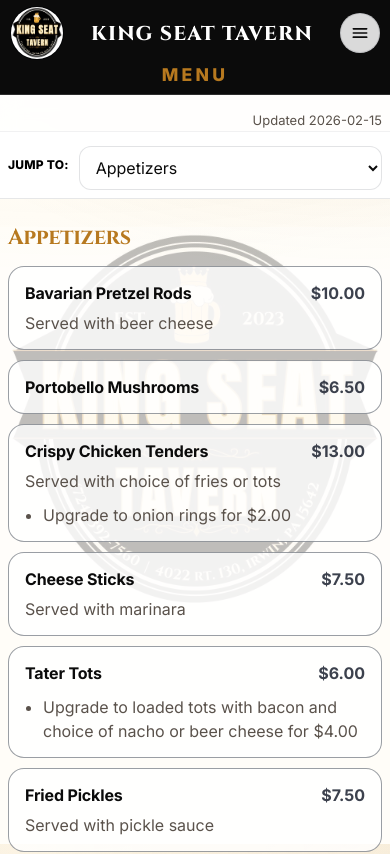
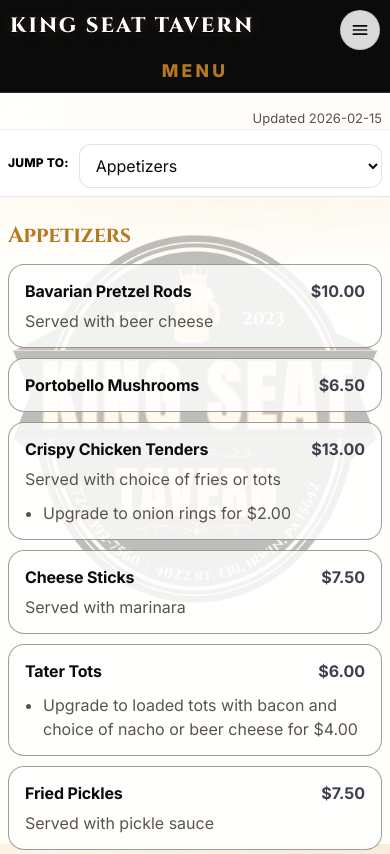
Before and after one commit to tronious/KingSeatTavern, a React (Vite) app in the folder front_end/: page /menu in a window 390 px wide. Shown: the top 854 px of the page. Built offline with nearby package versions, Linux system fonts and the light colour scheme.

Commit message:
styling updateds to to nav bar for mobile

```diff
--- a/front_end/src/index.css
+++ b/front_end/src/index.css
@@ -375,11 +375,12 @@
 
   .nav {
     height: auto;
+    background: #0b0b0b;
   }
 
   .nav__inner {
     display: grid;
-    grid-template-columns: auto minmax(0, 1fr) auto;
+    grid-template-columns: minmax(0, 1fr) auto;
     grid-template-rows: auto auto;
     align-items: center;
     gap: 6px 10px;
@@ -389,36 +390,41 @@
   }
 
   .brand {
-    grid-column: 1;
-    grid-row: 1;
-    justify-self: start;
+    display: none;
   }
 
   .nav__actions {
-    grid-column: 3;
+    grid-column: 2;
     grid-row: 1;
     justify-self: end;
   }
 
   .nav__siteTitle {
     display: block;
-    grid-column: 2;
+    grid-column: 1;
     grid-row: 1;
-    justify-self: center;
-    align-self: center;
-    max-width: 100%;
+    justify-self: stretch;
+    align-self: stretch;
     min-width: 0;
     font-family: var(--font-display);
-    letter-spacing: 0.06em;
-    font-weight: 800;
+    padding: 10px;
+    letter-spacing: 0.10em;
+    font-weight: 900;
     white-space: nowrap;
     overflow: hidden;
     text-overflow: ellipsis;
-    font-size: clamp(1.25rem, 4.2vw, 1.35rem);
+    font-size: clamp(1.3rem, 4.6vw, 1.55rem);
     line-height: 1.05;
     color: #fff;
     text-transform: uppercase;
-    text-align: center;
+    text-align: left;
+    text-shadow:
+      0 1px 0 rgba(0, 0, 0, 0.65),
+      0 0 14px rgba(240, 180, 60, 0.22);
+  }
+
+  .nav__siteTitle * {
+    color: inherit;
   }
 
   .nav__pageTitle {
```
